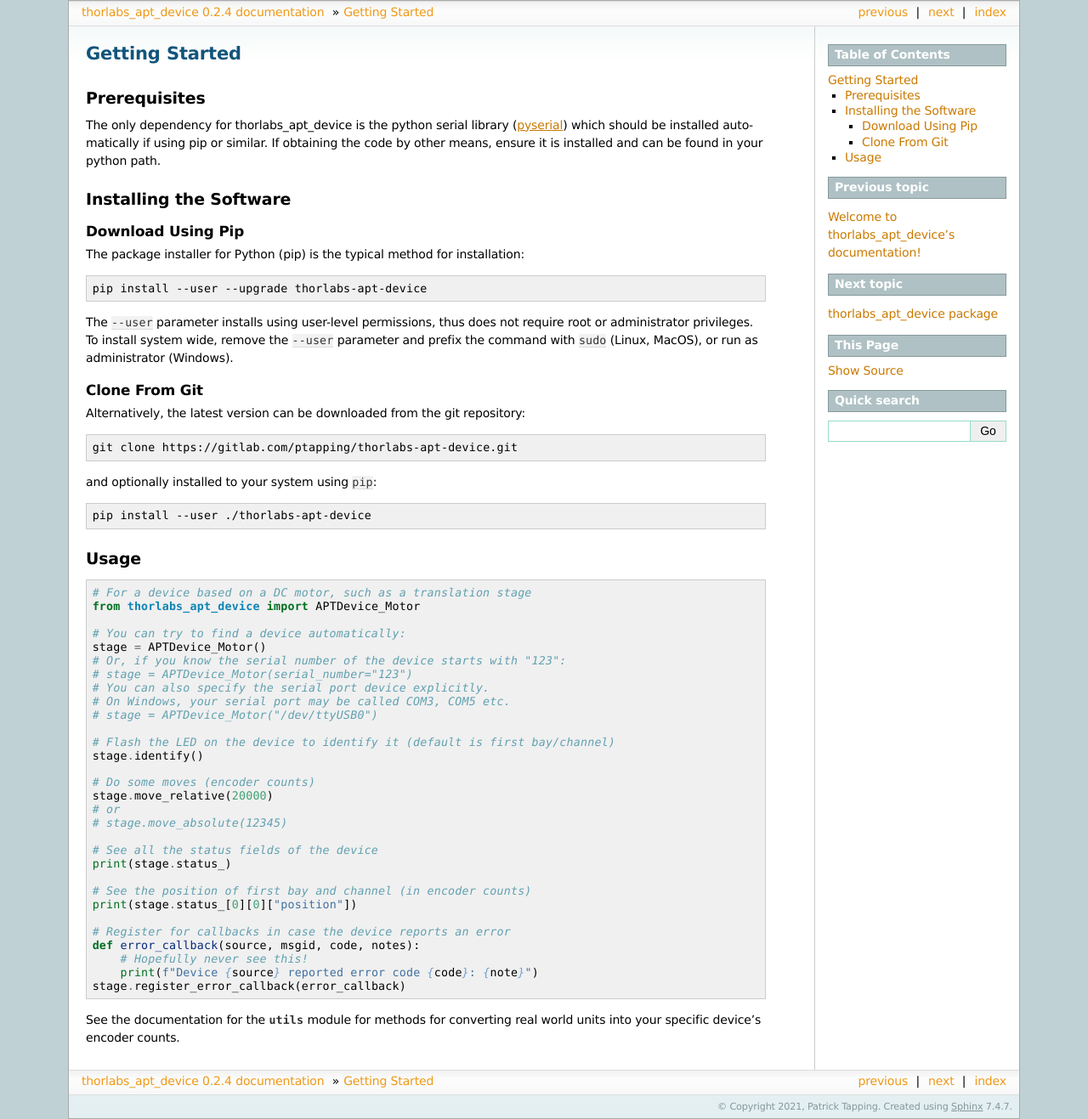
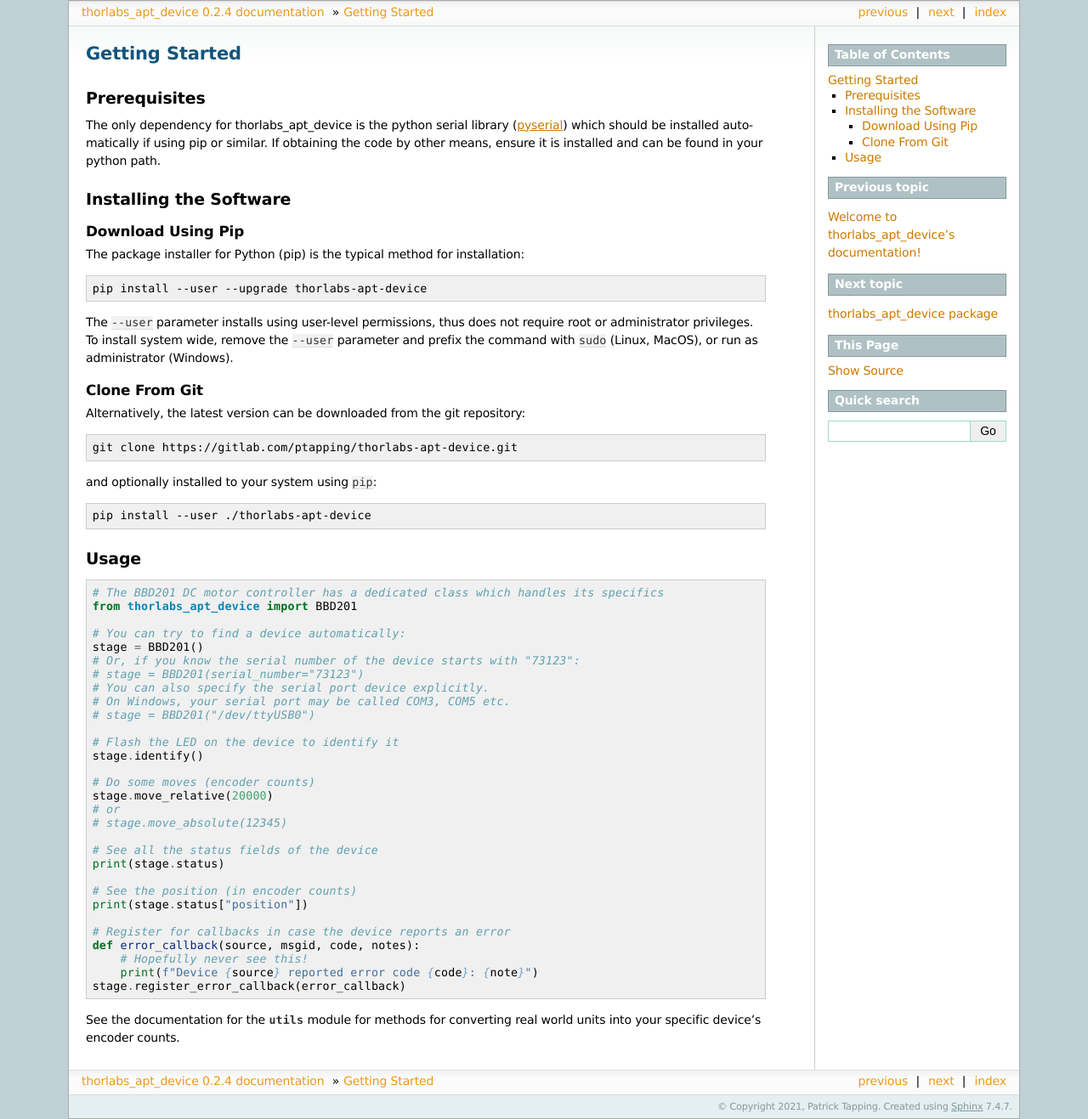
Before and after one commit to POSICS-II/thorlabs-apt-device, a Sphinx documentation site: the page built from doc/source/gettingstarted.rst, in a window 1280 px wide. Shown: the whole page at 85% size. Built offline with Sphinx 7.4.7, drawn with Linux system fonts in a browser that asks for light colours; pages that are not in the unit, such as notebooks, are missing from menus.

Commit message:
Documentation and fixes

```diff
--- a/doc/source/api/thorlabs_apt_device.devices.aptdevice_dc.rst
+++ b/doc/source/api/thorlabs_apt_device.devices.aptdevice_motor.rst
@@ -1,5 +1,5 @@
-thorlabs\_apt\_device.devices.aptdevice\_dc module
-==================================================
+thorlabs\_apt\_device.devices.aptdevice\_motor module
+=====================================================
 
 .. automodule:: thorlabs_apt_device.devices.aptdevice_motor
    :members:
--- a/doc/source/api/thorlabs_apt_device.devices.rst
+++ b/doc/source/api/thorlabs_apt_device.devices.rst
@@ -15,4 +15,5 @@
    thorlabs_apt_device.devices.aptdevice
    thorlabs_apt_device.devices.aptdevice_motor
    thorlabs_apt_device.devices.bbd
+   thorlabs_apt_device.devices.bsc
    thorlabs_apt_device.devices.tdc001
--- a/doc/source/gettingstarted.rst
+++ b/doc/source/gettingstarted.rst
@@ -44,18 +44,18 @@
 
 .. code-block:: python
 
-    # For a device based on a DC motor, such as a translation stage
-    from thorlabs_apt_device import APTDevice_Motor
+    # The BBD201 DC motor controller has a dedicated class which handles its specifics
+    from thorlabs_apt_device import BBD201
 
     # You can try to find a device automatically:
-    stage = APTDevice_Motor()
-    # Or, if you know the serial number of the device starts with "123":
-    # stage = APTDevice_Motor(serial_number="123")
+    stage = BBD201()
+    # Or, if you know the serial number of the device starts with "73123":
+    # stage = BBD201(serial_number="73123")
     # You can also specify the serial port device explicitly.
     # On Windows, your serial port may be called COM3, COM5 etc.
-    # stage = APTDevice_Motor("/dev/ttyUSB0")
+    # stage = BBD201("/dev/ttyUSB0")
 
-    # Flash the LED on the device to identify it (default is first bay/channel)
+    # Flash the LED on the device to identify it
     stage.identify()
 
     # Do some moves (encoder counts)
@@ -64,10 +64,10 @@
     # stage.move_absolute(12345)
 
     # See all the status fields of the device
-    print(stage.status_)
+    print(stage.status)
 
-    # See the position of first bay and channel (in encoder counts)
-    print(stage.status_[0][0]["position"])
+    # See the position (in encoder counts)
+    print(stage.status["position"])
 
     # Register for callbacks in case the device reports an error
     def error_callback(source, msgid, code, notes):
--- a/doc/source/index.rst
+++ b/doc/source/index.rst
@@ -17,7 +17,7 @@
 can be very small.
 For example, the :mod:`TDC001 <thorlabs_apt_device.devices.tdc001>` is a relatively simple DC motor driven
 motion controller, and the class to implement it is only a few lines of code since it is able to
-be derived from the :mod:`DC motor class <thorlabs_apt_device.devices.aptdevice_motor>`.
+be derived from the :mod:`motor class <thorlabs_apt_device.devices.aptdevice_motor>`.
 
 Source code can be found `here <https://gitlab.com/ptapping/thorlabs-apt-device>`_.
 
```
Also changed, not shown: doc/source/api/thorlabs_apt_device.devices.bsc.rst (added, +7 -0 lines), 5 other files.
